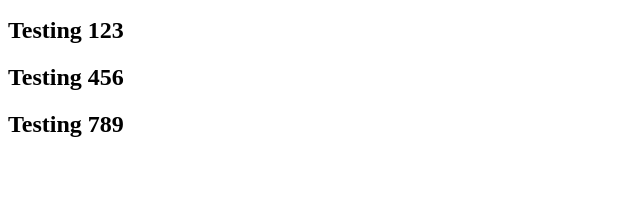
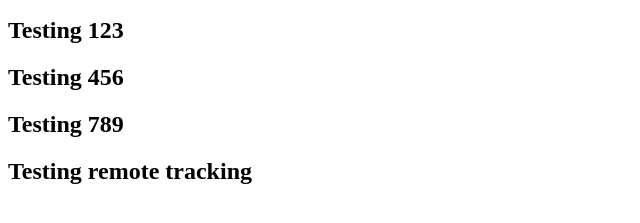
Before and after one commit to hanwalden/GitGitHubMasterclass, a plain HTML site: page index.html in a window 1280 px wide. Shown: the part 87-310 px from the top of the page, without its empty margins (0-640 px from the left). Drawn offline with Linux system fonts and the light colour scheme.

Commit message:
Testing tracking a remote branch

```diff
--- a/index.html
+++ b/index.html
@@ -4,4 +4,5 @@
     <h2>Testing 123</h2>
     <h2>Testing 456</h2>
     <h2>Testing 789</h2>
+    <h2>Testing remote tracking</h2>
 </div>
```
